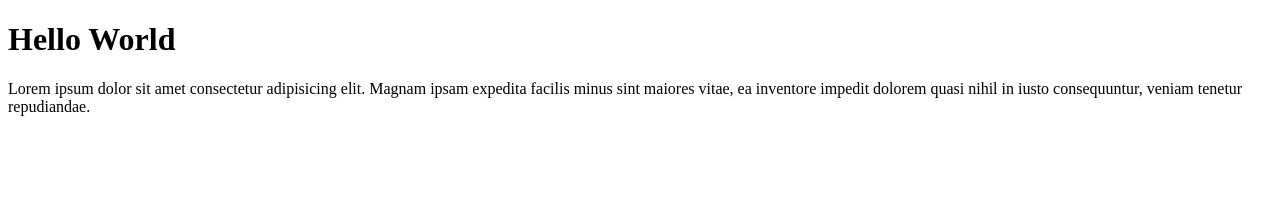
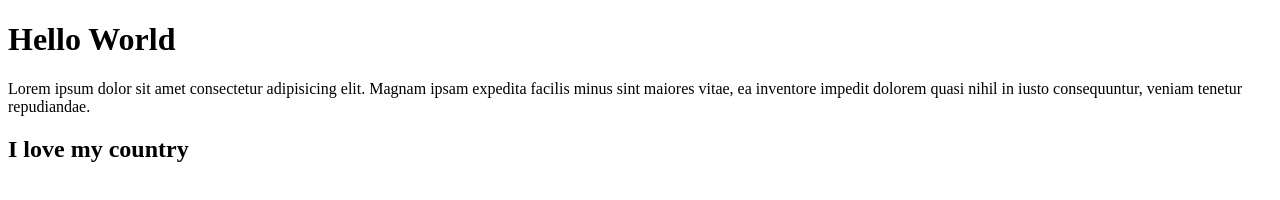
Before and after one commit to Sabrinaadri/first-project, a plain HTML site: page index.html in a window 1280 px wide. Drawn offline with Linux system fonts and the light colour scheme.

Commit message:
Update index.html

```diff
--- a/index.html
+++ b/index.html
@@ -9,5 +9,6 @@
 <body>
     <h1>Hello World</h1>
     <p>Lorem ipsum dolor sit amet consectetur adipisicing elit. Magnam ipsam expedita facilis minus sint maiores vitae, ea inventore impedit dolorem quasi nihil in iusto consequuntur, veniam tenetur repudiandae.</p>
+    <h2>I love my country</h2>
 </body>
 </html>
```
